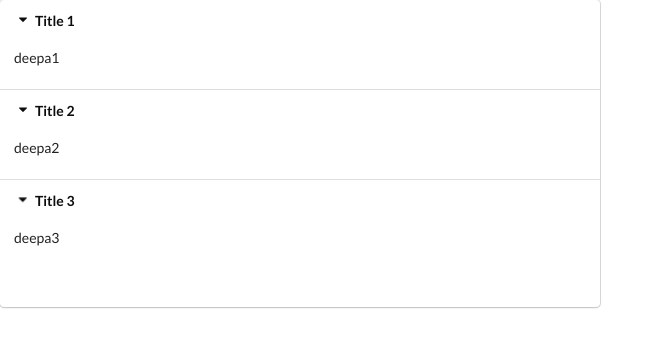
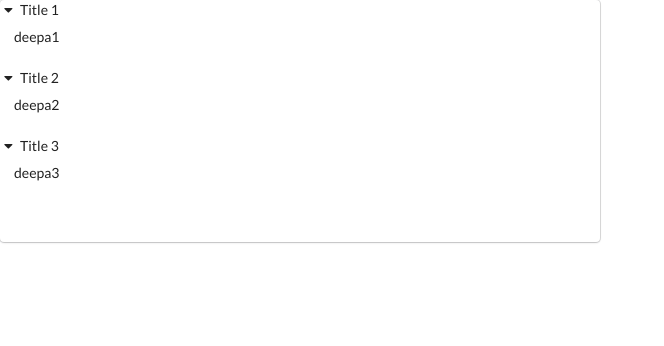
Before and after one commit to DeepaSekhar/react-widget, a React (Create React App) app: page / in a window 1280 px wide. Shown: the top 346 px of the page, without its empty margins (0-664 px from the left). Built offline with nearby package versions, Linux system fonts and the light colour scheme.

Commit message:
enable or disable active

```diff
--- a/src/components/Accordion.js
+++ b/src/components/Accordion.js
@@ -6,11 +6,14 @@ const Accordion = ({ items }) => {
   const onItemClicked = (index) => {
     setActiveIndex(index);
   };
+
   const renderedItem = items.map((item, index) => {
+    const active = index === activeIndex ? "active" : "";
+    console.log("active", active);
     return (
       <React.Fragment key={item.title}>
         <div
-          className="title active"
+          className={`title, ${active}`}
           onClick={() => {
             onItemClicked(index);
           }}
@@ -18,7 +21,7 @@ const Accordion = ({ items }) => {
           <i className="dropdown icon"></i>
           {item.title}
         </div>
-        <div className="content active">{item.content}</div>
+        <div className="content">{item.content}</div>
       </React.Fragment>
     );
   });
```
